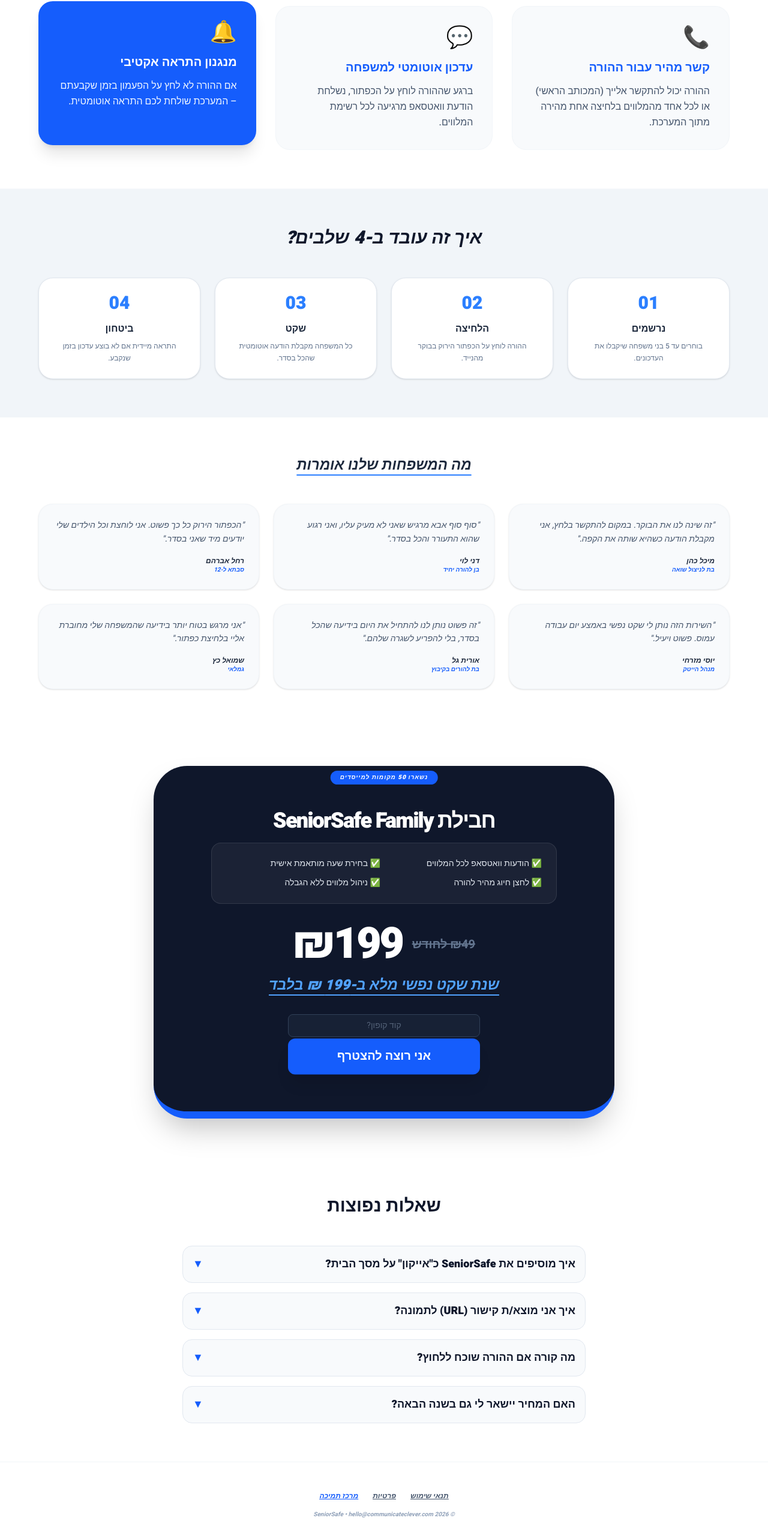
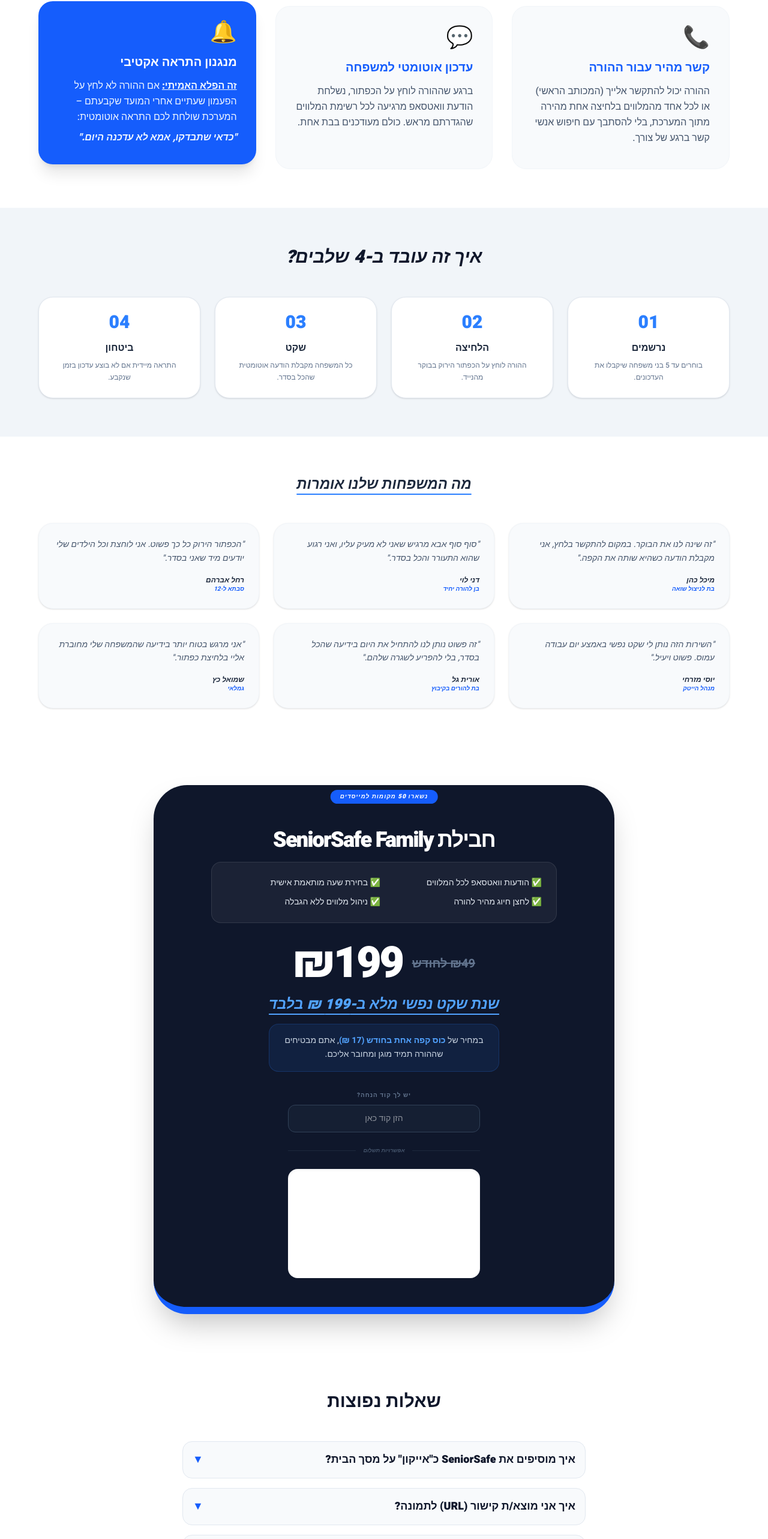
Before and after one commit to barnoi/senior-checkin, a Next.js app: page /landing in a window 1280 px wide. Shown: the part 1093-3659 px from the top of the page at 60% size. Built offline with nearby package versions, Linux system fonts and the light colour scheme; no server answers.

Commit message:
fix: layout and navbar for mobile, added faq and updated fonts

```diff
--- a/app/landing/page.tsx
+++ b/app/landing/page.tsx
@@ -83,6 +83,8 @@ export default function LandingPage() {
 
       {/* Hero Section */}
       <header className="py-8 md:py-16 px-6 max-w-6xl mx-auto flex flex-col md:grid md:grid-cols-2 gap-12 items-center">
+
+        {/* Mockup */}
         <div className="order-1 md:order-2 relative justify-self-center">
           <div className="relative mx-auto w-56 h-112.5 md:w-70 md:h-145 bg-slate-900 rounded-[2.5rem] md:rounded-[3rem] border-8 md:border-12 border-slate-900 shadow-2xl overflow-hidden ring-8 ring-slate-100/50 transform rotate-1 md:rotate-2">
             <div className="absolute top-0 left-1/2 -translate-x-1/2 w-20 md:w-24 h-5 md:h-6 bg-slate-900 rounded-b-2xl z-20 flex items-center justify-center">
@@ -95,6 +97,7 @@ export default function LandingPage() {
           <div className="absolute -z-10 top-1/2 left-1/2 -translate-x-1/2 -translate-y-1/2 w-56 h-56 md:w-72 md:h-72 bg-blue-100 rounded-full blur-3xl opacity-60"></div>
         </div>
 
+        {/* Text Section */}
         <div className="order-2 md:order-1 text-center md:text-right">
           <span className="bg-blue-50 text-blue-800 px-3 py-1 rounded-lg text-[10px] md:text-xs font-bold mb-4 inline-block italic">
             פיתוח של מרפאה בעיסוק מומחית לגיל השלישי
@@ -130,29 +133,40 @@ export default function LandingPage() {
         <div className="max-w-6xl mx-auto">
           <h2 className="text-3xl font-black mb-12 text-center text-slate-800 tracking-tight">הרבה יותר מסתם כפתור</h2>
           <div className="grid grid-cols-1 md:grid-cols-3 gap-8">
+
             <div className="p-8 rounded-3xl bg-slate-50 border border-slate-100 hover:shadow-md transition group">
               <div className="text-4xl mb-4 group-hover:scale-110 transition">📞</div>
               <h3 className="text-xl font-black mb-3 text-blue-600">קשר מהיר עבור ההורה</h3>
-              <p className="text-slate-600 leading-relaxed font-medium">ההורה יכול להתקשר אלייך (המכותב הראשי) או לכל אחד מהמלווים בלחיצה אחת מהירה מתוך המערכת.</p>
+              <p className="text-slate-600 leading-relaxed font-medium">
+                ההורה יכול להתקשר אלייך (המכותב הראשי) או לכל אחד מהמלווים בלחיצה אחת מהירה מתוך המערכת, בלי להסתבך עם חיפוש אנשי קשר ברגע של צורך.
+              </p>
             </div>
+
             <div className="p-8 rounded-3xl bg-slate-50 border border-slate-100 hover:shadow-md transition group">
               <div className="text-4xl mb-4 group-hover:scale-110 transition">💬</div>
               <h3 className="text-xl font-black mb-3 text-blue-600">עדכון אוטומטי למשפחה</h3>
-              <p className="text-slate-600 leading-relaxed font-medium">ברגע שההורה לוחץ על הכפתור, נשלחת הודעת וואטסאפ מרגיעה לכל רשימת המלווים.</p>
+              <p className="text-slate-600 leading-relaxed font-medium">
+                ברגע שההורה לוחץ על הכפתור, נשלחת הודעת וואטסאפ מרגיעה לכל רשימת המלווים שהגדרתם מראש. כולם מעודכנים בבת אחת.
+              </p>
             </div>
+
             <div className="p-8 rounded-3xl bg-blue-600 text-white shadow-xl hover:shadow-2xl transition group transform md:-translate-y-2">
               <div className="text-4xl mb-4 group-hover:rotate-12 transition">🔔</div>
               <h3 className="text-xl font-black mb-3">מנגנון התראה אקטיבי</h3>
-              <p className="text-blue-50 leading-relaxed font-medium">אם ההורה לא לחץ על הפעמון בזמן שקבעתם – המערכת שולחת לכם התראה אוטומטית.</p>
+              <p className="text-blue-50 leading-relaxed font-medium">
+                <span className="font-black underline">זה הפלא האמיתי:</span> אם ההורה לא לחץ על הפעמון שעתיים אחרי המועד שקבעתם – המערכת שולחת לכם התראה אוטומטית:
+                <span className="block mt-2 font-black italic">"כדאי שתבדקו, אמא לא עדכנה היום."</span>
+              </p>
             </div>
+
           </div>
         </div>
       </section>
 
-      {/* Steps */}
+      {/* 4 שלבים */}
       <section id="steps" className="py-16 bg-slate-100 px-6">
-        <div className="max-w-6xl mx-auto text-center">
-            <h2 className="text-2xl md:text-3xl font-black mb-12 italic">איך זה עובד ב-4 שלבים?</h2>
+        <div className="max-w-6xl mx-auto">
+          <h2 className="text-2xl md:text-3xl font-black text-center mb-12 italic">איך זה עובד ב-4 שלבים?</h2>
           <div className="grid grid-cols-1 sm:grid-cols-2 md:grid-cols-4 gap-6">
             {[
               { num: "01", title: "נרשמים", desc: "בוחרים עד 5 בני משפחה שיקבלו את העדכונים." },
@@ -160,7 +174,7 @@ export default function LandingPage() {
               { num: "03", title: "שקט", desc: "כל המשפחה מקבלת הודעה אוטומטית שהכל בסדר." },
               { num: "04", title: "ביטחון", desc: "התראה מיידית אם לא בוצע עדכון בזמן שנקבע." }
             ].map((step, i) => (
-                <div key={i} className="p-6 bg-white rounded-3xl shadow-sm border border-slate-200">
+              <div key={i} className="p-6 bg-white rounded-3xl shadow-sm text-center border border-slate-200">
                 <div className="text-blue-500 font-black text-3xl mb-3">{step.num}</div>
                 <h3 className="font-black text-base mb-2 text-slate-800">{step.title}</h3>
                 <p className="text-slate-500 text-xs font-medium leading-relaxed">{step.desc}</p>
@@ -170,7 +184,7 @@ export default function LandingPage() {
         </div>
       </section>
 
-      {/* Testimonials */}
+      {/* טסטמוניאלס */}
       <section className="py-16 px-6 bg-white">
         <div className="max-w-6xl mx-auto">
           <h2 className="text-2xl font-black text-center mb-12 text-slate-800 italic underline decoration-blue-500 underline-offset-8">מה המשפחות שלנו אומרות</h2>
@@ -186,7 +200,7 @@ export default function LandingPage() {
         </div>
       </section>
 
-      {/* Offer Section */}
+     {/* תשלום */}
       <section id="offer" className="py-16 px-6 text-center">
         <div className="max-w-3xl mx-auto bg-slate-900 rounded-[2.5rem] md:rounded-[3.5rem] p-8 md:p-12 text-white relative overflow-hidden shadow-2xl border-b-12 border-blue-600">
           <div className="bg-blue-600 text-white px-4 py-1 rounded-full font-black absolute top-2 left-1/2 transform -translate-x-1/2 text-[10px] uppercase tracking-widest italic">נשארו 50 מקומות למייסדים</div>
@@ -207,18 +221,29 @@ export default function LandingPage() {
             </div>
 
             <div className="space-y-4 mb-8">
-              <p className="text-2xl font-black text-blue-400 italic underline decoration-2 underline-offset-8">שנת שקט נפשי מלא ב-199 ₪ בלבד</p>
+              <p className="text-2xl font-black text-blue-400 italic underline decoration-2 underline-offset-8">
+                שנת שקט נפשי מלא ב-199 ₪ בלבד
+              </p>
+              <div className="bg-blue-500/10 border border-blue-500/20 rounded-2xl p-4 max-w-sm mx-auto">
+                <p className="text-sm text-slate-300 font-medium leading-relaxed">
+                  במחיר של <span className="text-blue-400 font-bold">כוס קפה אחת בחודש (17 ₪)</span>,
+                  אתם מבטיחים שההורה תמיד מוגן ומחובר אליכם.
+                </p>
+              </div>
             </div>
 
-            {/* Action Area */}
-            <div className="max-w-xs mx-auto space-y-4">
+            {/* ACTION AREA - NO REDUCTION */}
+            <div className="max-w-xs mx-auto space-y-6">
               {!paid ? (
-                <>
-                  {/* שדה הקופון - מעוצב בצורה דיסקרטית */}
+                <div className="flex flex-col gap-6">
+
+                  {/* COUPON FIELD - ALWAYS VISIBLE ABOVE PAYPAL */}
+                  <div className="space-y-2">
+                    <label className="text-[10px] text-slate-500 font-bold uppercase tracking-widest block">יש לך קוד הנחה?</label>
                     <input
                       type="text"
-                    placeholder="קוד קופון?"
-                    className="w-full bg-slate-800/60 border border-slate-700 rounded-lg py-2 px-4 text-center text-sm text-slate-400 focus:outline-none focus:border-blue-500 transition-colors"
+                      placeholder="הזן קוד כאן"
+                      className="w-full bg-slate-800/50 border border-slate-700 rounded-xl py-3 px-4 text-center text-white focus:border-blue-500 outline-none transition-all uppercase text-sm"
                       value={coupon}
                       onChange={(e) => {
                         const val = e.target.value.toUpperCase();
@@ -229,26 +254,29 @@ export default function LandingPage() {
                         }
                       }}
                     />
+                  </div>
 
-                  {!showPayment ? (
-                    <button
-                      onClick={() => setShowPayment(true)}
-                      className="w-full bg-blue-600 text-white py-4 rounded-xl font-black text-xl hover:bg-blue-700 transition shadow-xl animate-bounce"
-                    >
-                      אני רוצה להצטרף
-                    </button>
+                  <div className="relative">
+                    <div className="absolute inset-0 flex items-center"><span className="w-full border-t border-slate-800"></span></div>
+                    <div className="relative flex justify-center text-[9px] uppercase"><span className="bg-slate-900 px-3 text-slate-600 font-black italic">אפשרויות תשלום</span></div>
+                  </div>
+
+                  {/* PAYPAL COMPONENT */}
+                  <div className="bg-white p-4 rounded-2xl shadow-inner min-h-[160px] flex items-center justify-center overflow-hidden">
+                    <PayPalButton
+                      amount="199.00"
+                      onSuccess={() => {
+                        setPaid(true);
+                        setTimeout(() => { router.push("/admin"); }, 2000);
+                      }}
+                    />
+                  </div>
+
+                </div>
               ) : (
-                    <div className="bg-white p-4 rounded-xl shadow-inner min-h-37.5 flex flex-col items-center justify-center overflow-hidden">
-                      <PayPalButton amount="199.00" onSuccess={() => {
-                        setPaid(true);
-                        setTimeout(() => { router.push("/admin"); }, 1500);
-                      }} />
-                    </div>
-                  )}
-                </>
-              ) : (
-                <div className="bg-green-500/20 text-green-400 p-6 rounded-2xl font-bold border border-green-500/30">
-                  🎉 ברוכים הבאים! <br/> מעביר אותך לניהול המערכת...
+                <div className="bg-green-500/20 text-green-400 p-8 rounded-3xl font-black border border-green-500/30 animate-pulse text-lg">
+                  🎉 התשלום התקבל בהצלחה! <br/>
+                  <span className="text-sm font-medium">מעביר אותך לדף הניהול...</span>
                 </div>
               )}
             </div>
@@ -256,34 +284,62 @@ export default function LandingPage() {
         </div>
       </section>
 
-      {/* FAQ */}
+      {/* שאלות ותשובות מורחבות - FULL LIST */}
       <section className="py-16 px-6 bg-white">
         <h2 className="text-3xl font-black text-center mb-12 text-slate-900">שאלות נפוצות</h2>
         <div className="max-w-2xl mx-auto space-y-4 text-right" dir="rtl">
           {[
-            { q: "איך מוסיפים את SeniorSafe כ\"אייקון\" על מסך הבית?", a: "פתחו את האתר בטלפון. באייפון: לחצו על שתף ובחרו הוסף למסך הבית. באנדרואיד: לחצו על שלוש הנקודות בדפדפן ובחרו הוסף למסך הבית." },
-            { q: "איך אני מוצא/ת קישור (URL) לתמונה?", a: "העלו את התמונה לוואטסאפ במחשב, קליק ימני ובחרו העתק כתובת תמונה. הדביקו בהגדרות המלווה." },
-            { q: "מה קורה אם ההורה שוכח ללחוץ?", a: "המערכת תמתין לשעה שהגדרתם, ואז תשלח הודעת וואטסאפ אוטומטית לכל המלווים." },
-            { q: "האם המחיר יישאר לי גם בשנה הבאה?", a: "כן! כחלק מנבחרת המייסדים, המחיר שלכם יישמר גם בחידושים הבאים." }
-          ].map((faq, i) => (
-            <details key={i} className="group border border-slate-200 rounded-2xl p-4 bg-slate-50 cursor-pointer transition-all hover:bg-white hover:shadow-md">
+            {
+              q: "איך מוסיפים את SeniorSafe כ\"אייקון\" על מסך הבית?",
+              a: "פתחו את האתר בטלפון. באייפון: לחצו על כפתור ה-\"שתף\" (מרובע עם חץ למעלה) ובחרו \"הוסף למסך הבית\". באנדרואיד: לחצו על שלוש הנקודות בדפדפן ובחרו \"התקן אפליקציה\" או \"הוסף למסך הבית\"."
+            },
+            {
+              q: "איך אני מוצא/ת קישור (URL) לתמונה?",
+              a: "העלו את התמונה הרצויה לוואטסאפ במחשב (WhatsApp Web), קליק ימני על התמונה ובחרו \"העתק כתובת תמונה\". הדביקו את הקישור שקיבלתם בהגדרות המלווה במערכת."
+            },
+            {
+              q: "מהו פורמט מספר הטלפון המדויק?",
+              a: "יש להזין פורמט בינלאומי ללא סימנים כלל. לדוגמה: 972541234567 (שימו לב: ללא ה-0 בהתחלה וללא סימן ה-+)."
+            },
+            {
+              q: "מה קורה אם ההורה שוכח ללחוץ?",
+              a: "המערכת תמתין עד לשעה המדויקת שהגדרתם. במידה ולא התקבל עדכון מההורה עד לאותה שעה, תשלח הודעת וואטסאפ אוטומטית לכל המלווים שרשמתם במערכת."
+            },
+            {
+              q: "מה קורה בתום השנה? האם תהיה לי גישה לנתונים?",
+              a: "נשלח לכם תזכורת ידידותית חודש לפני תום המנוי כדי שתוכלו לחדש אותו בקלות. לא ביצענו חיוב אוטומטי, כך שאתם תמיד בשליטה מלאה."
+            },
+            {
+              q: "האם המחיר של 199 ₪ יישאר לי גם בשנה הבאה?",
+              a: "כן! כחלק מנבחרת המייסדים (Founders), אנחנו מתחייבים שהמחיר המיוחד שלכם יישמר גם בחידושים הבאים."
+            },
+            {
+              q: "199 ₪ לשנה? זה הכל?",
+              a: "בדיוק. פחות מ-17 ₪ לחודש – שזה פחות ממחיר של כוס קפה אחת. אנחנו מאמינים שביטחון ושקט נפשי למשפחה צריכים להיות נגישים לכל אחד."
+            }
+          ].map((faq, index) => (
+            <details key={index} className="group border border-slate-200 rounded-2xl p-4 bg-slate-50 [&_summary::-webkit-details-marker]:hidden cursor-pointer transition-all hover:bg-white hover:shadow-md">
               <summary className="flex justify-between items-center font-black text-lg text-slate-900">
                 <span className="ml-4">{faq.q}</span>
-                <span className="text-blue-600 group-open:rotate-180 transition-transform">▼</span>
+                <span className="text-blue-600 transition-transform duration-300 group-open:rotate-180">▼</span>
               </summary>
-              <p className="mt-4 text-slate-900 font-medium leading-relaxed border-t border-slate-200 pt-4">{faq.a}</p>
+              <p className="mt-4 text-slate-900 font-medium leading-relaxed border-t border-slate-200 pt-4">
+                {faq.a}
+              </p>
             </details>
           ))}
         </div>
       </section>
 
+      {/* FOOTER */}
       <footer className="py-12 border-t border-slate-100 text-center text-slate-400 text-[10px] font-bold italic">
         <div className="flex justify-center gap-6 mb-4 text-slate-600 underline text-xs">
           <Link href="/terms">תנאי שימוש</Link>
           <Link href="/privacy">פרטיות</Link>
           <Link href="/support" className="text-blue-600">מרכז תמיכה</Link>
         </div>
-        <p>© 2026 SeniorSafe • hello@communicateclever.com</p>
+        <p className="opacity-60 italic">© 2026 SeniorSafe • hello@communicateclever.com</p>
+        <p className="mt-2 opacity-40 uppercase tracking-widest text-[8px]">Crafted for Families, by Caregivers</p>
       </footer>
     </div>
   );
```
Lines whose indentation alone changed are shown as unchanged.
